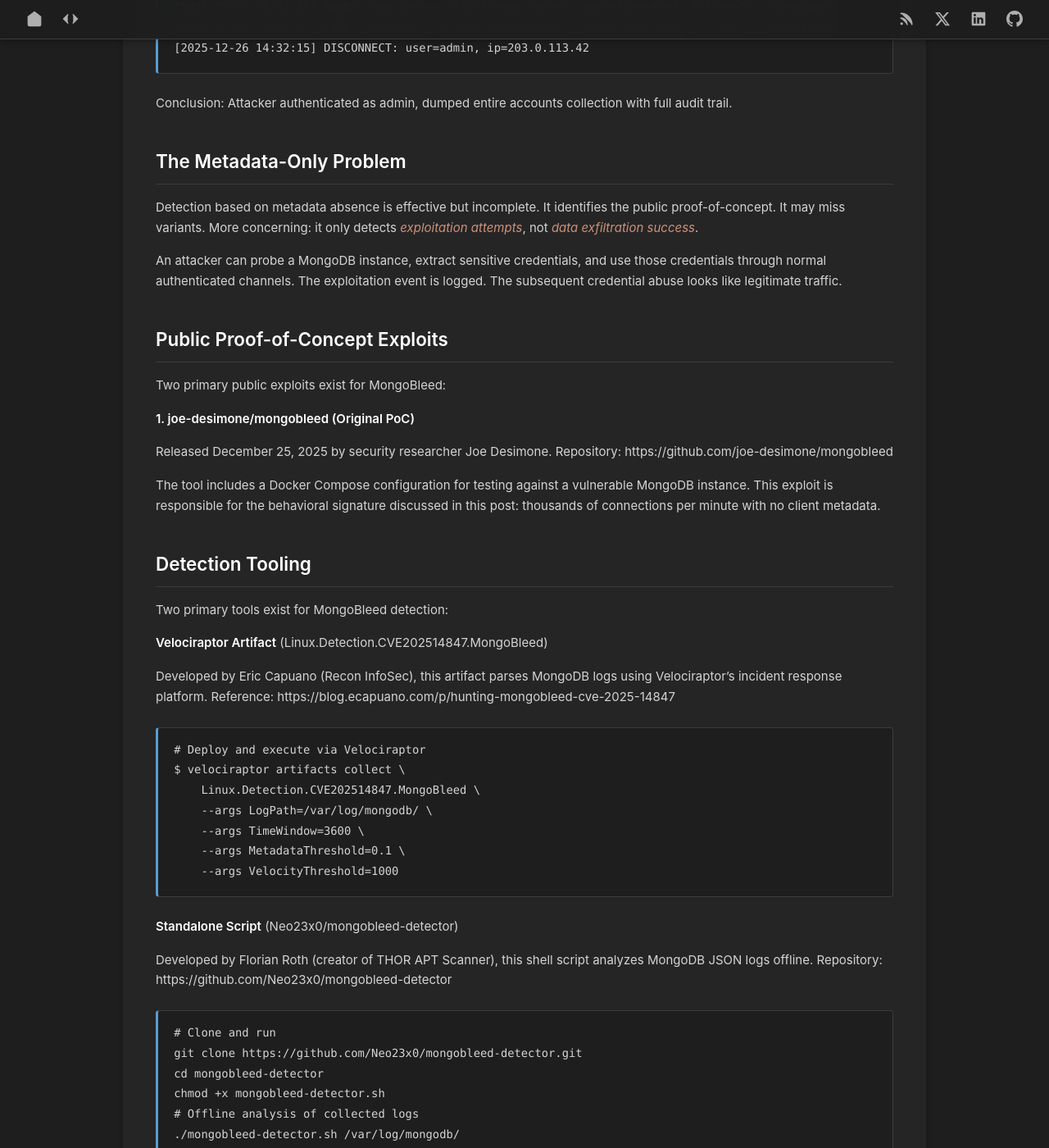
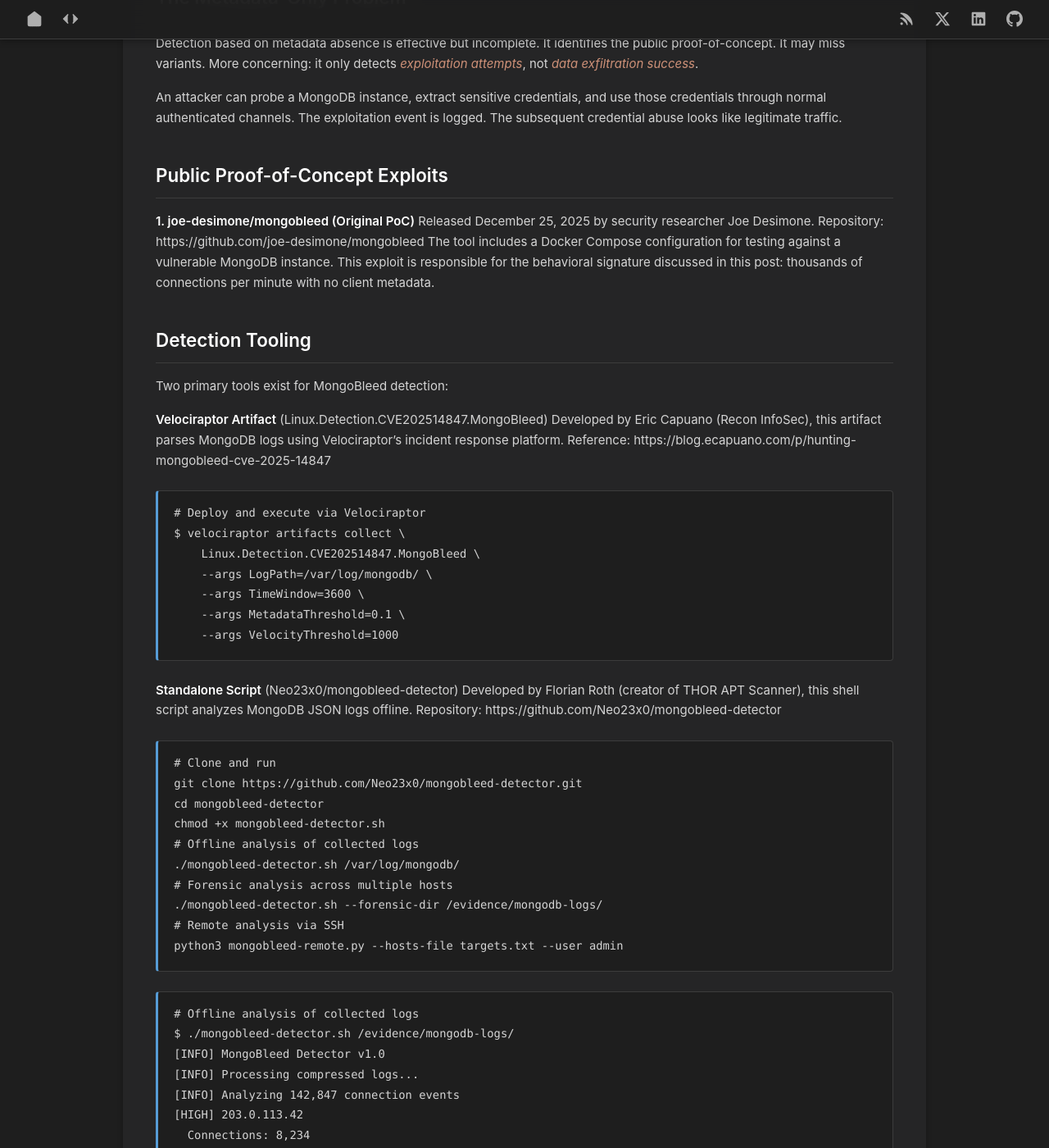
Before and after one commit to gottlabs/home, a Jekyll site: the page built from _posts/2025-12-29-mongobleed-forensics.md, in a window 1280 px wide and 1400 px high, scrolled down 6451 px. Shown: the whole window at 82% size. Built offline with Jekyll 4.4.1, drawn with Linux system fonts in a browser that asks for light colours; part of the change alters nothing that is shown; some of the changed text lies outside the part shown.

Commit message:
Update 2025-12-29-mongobleed-forensics.md

````diff
--- a/_posts/2025-12-29-mongobleed-forensics.md
+++ b/_posts/2025-12-29-mongobleed-forensics.md
@@ -94,15 +94,9 @@ def detect_mongobleed_exploitation(logs):
 ```
 Legitimate applications consistently send metadata with every connection, and their velocity is measured in single-digit connections per minute. The difference between legitimate and attack traffic is three to five orders of magnitude.
 
-### Forensic Limitations
-The detection signature works well for the public proof-of-concept. It breaks down under several conditions:
-
 **Log Retention Issues**
-
 MongoDB logs rotate. If logs rotate aggressively or attackers clear them, evidence is lost. Many organizations retain MongoDB logs for 7-14 days. If exploitation occurred before detection, the evidence may already be gone.
-
 Detection script output when logs are missing:
-
 ```bash
 $ ./mongobleed-detector.sh /var/log/mongodb/
 
@@ -155,26 +149,24 @@ Even when exploitation is confirmed, determining what was leaked is difficult. T
 
 The **"Assume Compromise"** approach is not paranoia. It's practical. Memory disclosure vulnerabilities leak unpredictable data. Without complete visibility into what was in the heap at the time of exploitation, conservative assumptions are appropriate.
 
+
+
 ### The Community Edition Blind Spot
 MongoDB Community Edition, the version most organizations run, has no audit logging. The default verbosity level is set to `-1`, which limits operational logging to warnings and errors only. This significantly reduces forensic visibility. Even with increased verbosity, Community Edition auditing is limted, but not net zero
 
-
-### Analyzing Community Edition Logs
-
+### Analyzing Community Edition Logs: Post Exploitation Reviews
 Organizations running Community Edition should examine `mongod.log` for evidence of unauthorized access. Three critical log components to search for:
 
 **NETWORK** - Connection and disconnection events:
 ```bash
 grep "NETWORK" /var/log/mongodb/mongod.log
 ```
-
 Example output:
 ```
 2025-12-26T14:23:19.127+0000 I NETWORK  [listener] connection accepted from 203.0.113.42:54321 #8234 (12 connections now open)
 2025-12-26T14:23:19.128+0000 I NETWORK  [conn8234] received client metadata from 203.0.113.42:54321 conn8234: {}
 2025-12-26T14:23:19.142+0000 I NETWORK  [conn8234] end connection 203.0.113.42:54321 (11 connections now open)
 ```
-
 The absence of "received client metadata" indicates the connection never sent metadata; a MongoBleed exploitation indicator.
 
 **ACCESS** - Authentication and authorization events (requires verbosity >= 0):
@@ -187,14 +179,11 @@ Example output:
 2025-12-26T14:31:04.891+0000 I ACCESS   [conn8235] Successfully authenticated as principal admin on admin from client 203.0.113.42:54782
 2025-12-26T14:31:45.127+0000 I ACCESS   [conn8235] Unauthorized: not authorized on users to execute command { find: "accounts", filter: {}, $db: "users" }
 ```
-
 Note: Without increasing verbosity from the default `-1`, successful authentication events may not be logged at all.
-
 **COMMAND** - Query execution (requires verbosity >= 0):
 ```bash
 grep "COMMAND" /var/log/mongodb/mongod.log
 ```
-
 Example output:
 ```
 2025-12-26T14:31:45.234+0000 I COMMAND  [conn8235] command users.accounts command: find { find: "accounts", filter: {}, $db: "users" } planSummary: COLLSCAN keysExamined:0 docsExamined:47293 cursorExhausted:1 numYields:370 nreturned:47293 reslen:8947234 locks:{ Global: { acquireCount: { r: 742 } }, Database: { acquireCount: { r: 371 } }, Collection: { acquireCount: { r: 371 } } } protocol:op_msg 127ms
@@ -219,25 +208,17 @@ Detection based on metadata absence is effective but incomplete. It identifies t
 An attacker can probe a MongoDB instance, extract sensitive credentials, and use those credentials through normal authenticated channels. The exploitation event is logged. The subsequent credential abuse looks like legitimate traffic.
 
 ### Public Proof-of-Concept Exploits
-
-Two primary public exploits exist for MongoBleed:
-
 **1. joe-desimone/mongobleed (Original PoC)**
-
 Released December 25, 2025 by security researcher Joe Desimone.
 Repository: https://github.com/joe-desimone/mongobleed
-
 The tool includes a Docker Compose configuration for testing against a vulnerable MongoDB instance. This exploit is responsible for the behavioral signature discussed in this post: thousands of connections per minute with no client metadata.
 
 ### Detection Tooling
-
 Two primary tools exist for MongoBleed detection:
 
 **Velociraptor Artifact** (Linux.Detection.CVE202514847.MongoBleed)
-
 Developed by Eric Capuano (Recon InfoSec), this artifact parses MongoDB logs using Velociraptor's incident response platform.
 Reference: https://blog.ecapuano.com/p/hunting-mongobleed-cve-2025-14847
-
 ```bash
 # Deploy and execute via Velociraptor
 $ velociraptor artifacts collect \
@@ -249,10 +230,8 @@ $ velociraptor artifacts collect \
 ```
 
 **Standalone Script** (Neo23x0/mongobleed-detector)
-
 Developed by Florian Roth (creator of THOR APT Scanner), this shell script analyzes MongoDB JSON logs offline.
 Repository: https://github.com/Neo23x0/mongobleed-detector
-
 ```bash
 # Clone and run
 git clone https://github.com/Neo23x0/mongobleed-detector.git
@@ -265,7 +244,6 @@ chmod +x mongobleed-detector.sh
 # Remote analysis via SSH
 python3 mongobleed-remote.py --hosts-file targets.txt --user admin
 ```
-
 ```bash
 # Offline analysis of collected logs
 $ ./mongobleed-detector.sh /evidence/mongodb-logs/
````
